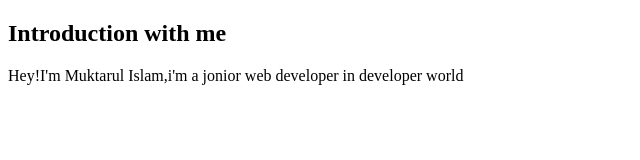
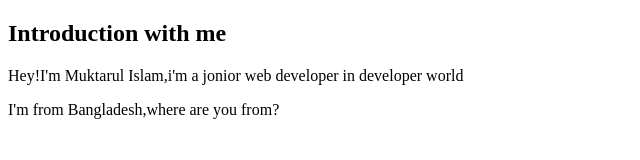
Before and after one commit to Muktarul-Islam420/secound-website, a plain HTML site: page index.html in a window 1280 px wide. Shown: the whole page, without its empty margins (0-640 px from the left). Drawn offline with Linux system fonts and the light colour scheme.

Commit message:
learn github

```diff
--- a/index.html
+++ b/index.html
@@ -8,6 +8,7 @@
 <body>
     <h2>Introduction with me</h2>
     <p>Hey!I'm Muktarul Islam,i'm a jonior web developer in developer world</p>
+    <p>I'm from Bangladesh,where are you from?</p>
 
 </body>
 </html>
```
